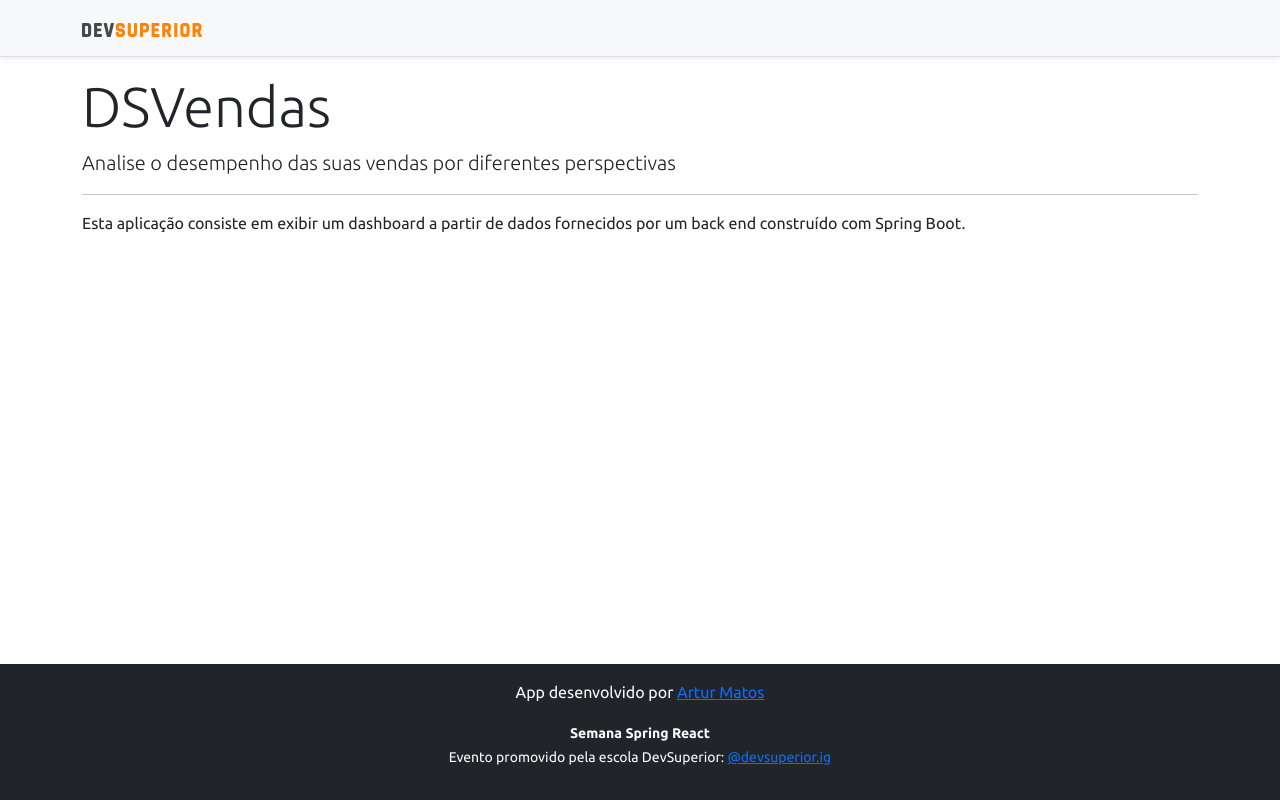
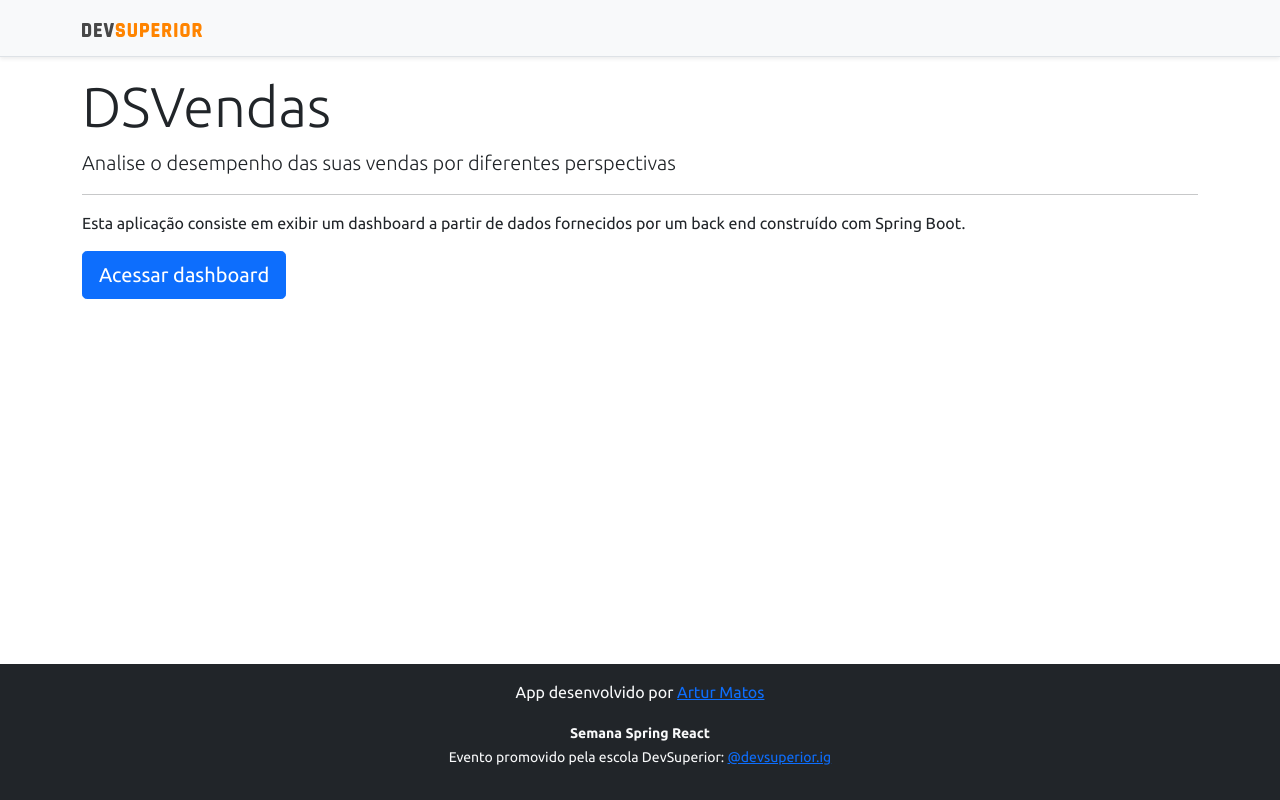
Before and after one commit to maetecto/Projeto-sds3, a React (Create React App) app in the folder frontend/: page / in a window 1280 px wide. Built offline with nearby package versions, Linux system fonts and the light colour scheme.

Commit message:
botao dashboard

```diff
--- a/frontend/src/pages/Home/index.tsx
+++ b/frontend/src/pages/Home/index.tsx
@@ -1,5 +1,6 @@
 import Footer from "components/Footer";
 import NavBar from "components/NavBar";
+import { Link } from "react-router-dom";
 
 const Home = () => {
     return (
@@ -11,6 +12,9 @@
                 <p className="lead">Analise o desempenho das suas vendas por diferentes perspectivas</p>
                 <hr />
                 <p>Esta aplicação consiste em exibir um dashboard a partir de dados fornecidos por um back end construído com Spring Boot.</p>
+                <Link className="btn btn-primary btn-lg" to="/dashboard">
+                    Acessar dashboard
+                </Link>
             </div>
         </div>
         <Footer />
```
